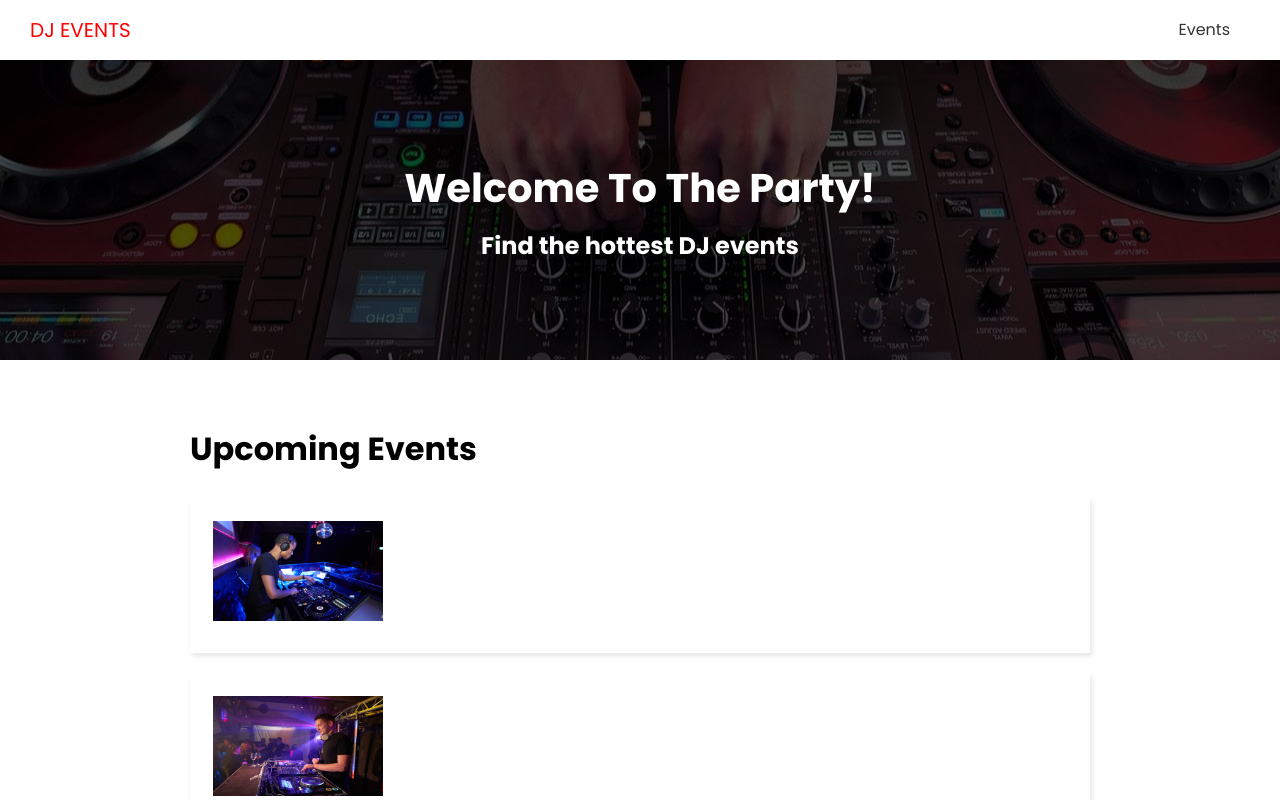
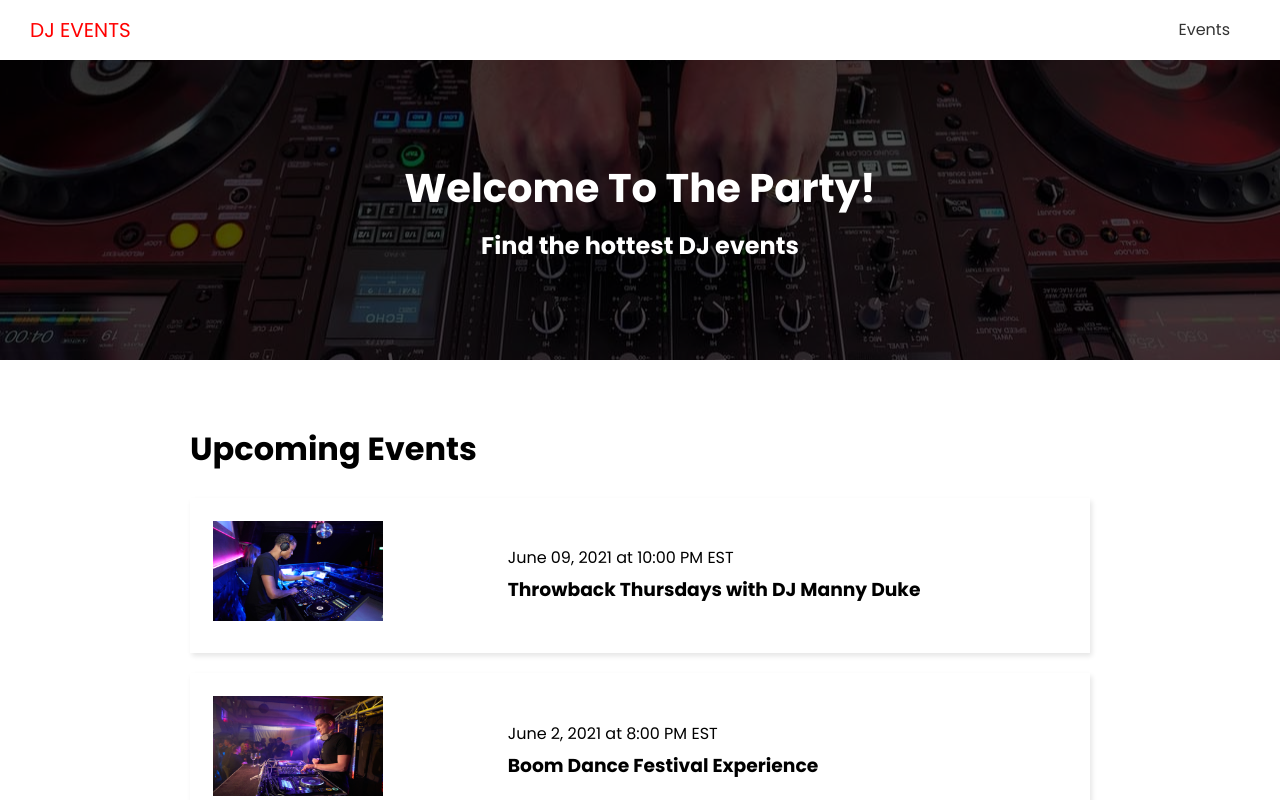
Before and after one commit to fidodo/Dj_event, a Next.js app: page / in a window 1280 px wide. Shown: the top 800 px of the page. Built offline with nearby package versions, Linux system fonts and the light colour scheme; no server answers.

Commit message:
update upcoming events and info

```diff
--- a/components/EventItem.js
+++ b/components/EventItem.js
@@ -8,6 +8,12 @@ export default function EventItem({evt}) {
         <div className={styles.img}>
             <Image src={evt.image ? evt.image : "/images/event-default.png"} width ={170} height ={100} alt="" />
         </div>
+        <div className={styles.info}>
+            <span>
+                {evt.date} at {evt.time}
+                <h3>{evt.name}</h3>
+            </span>
+        </div>
     </div>
   )
 }
```
